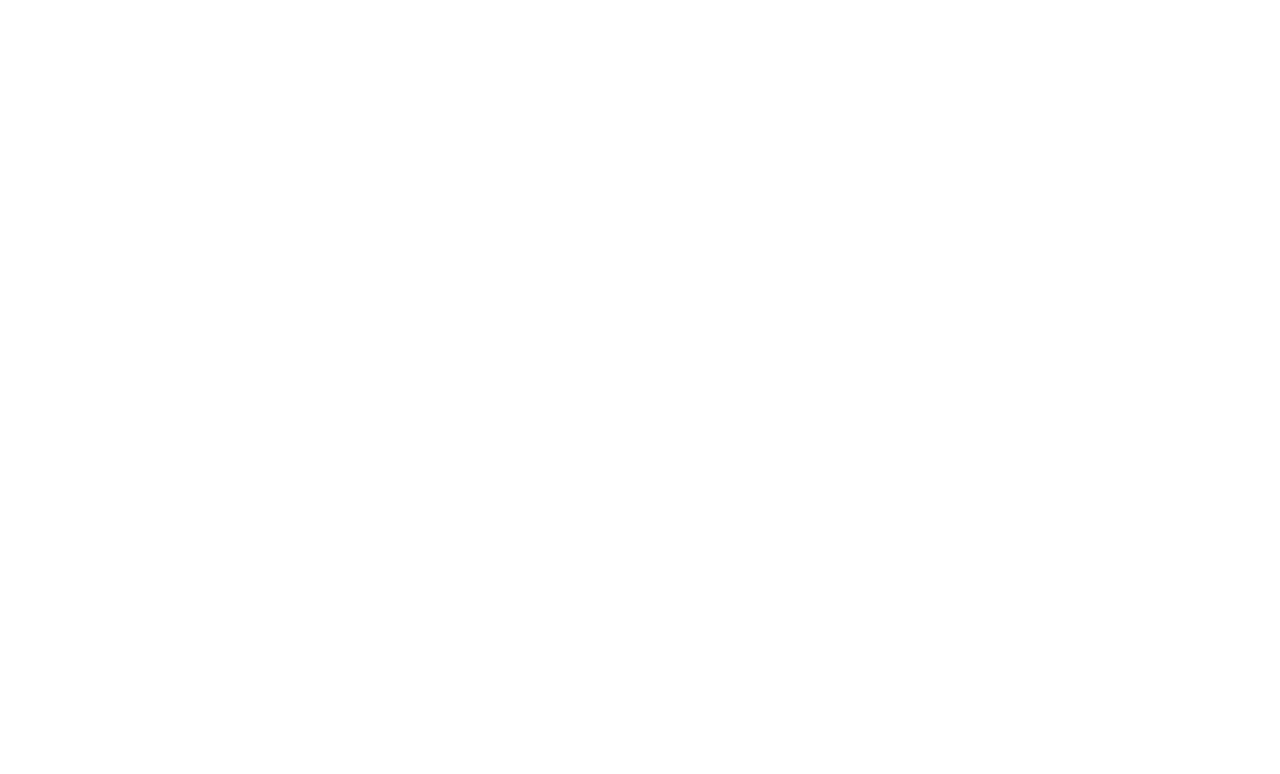
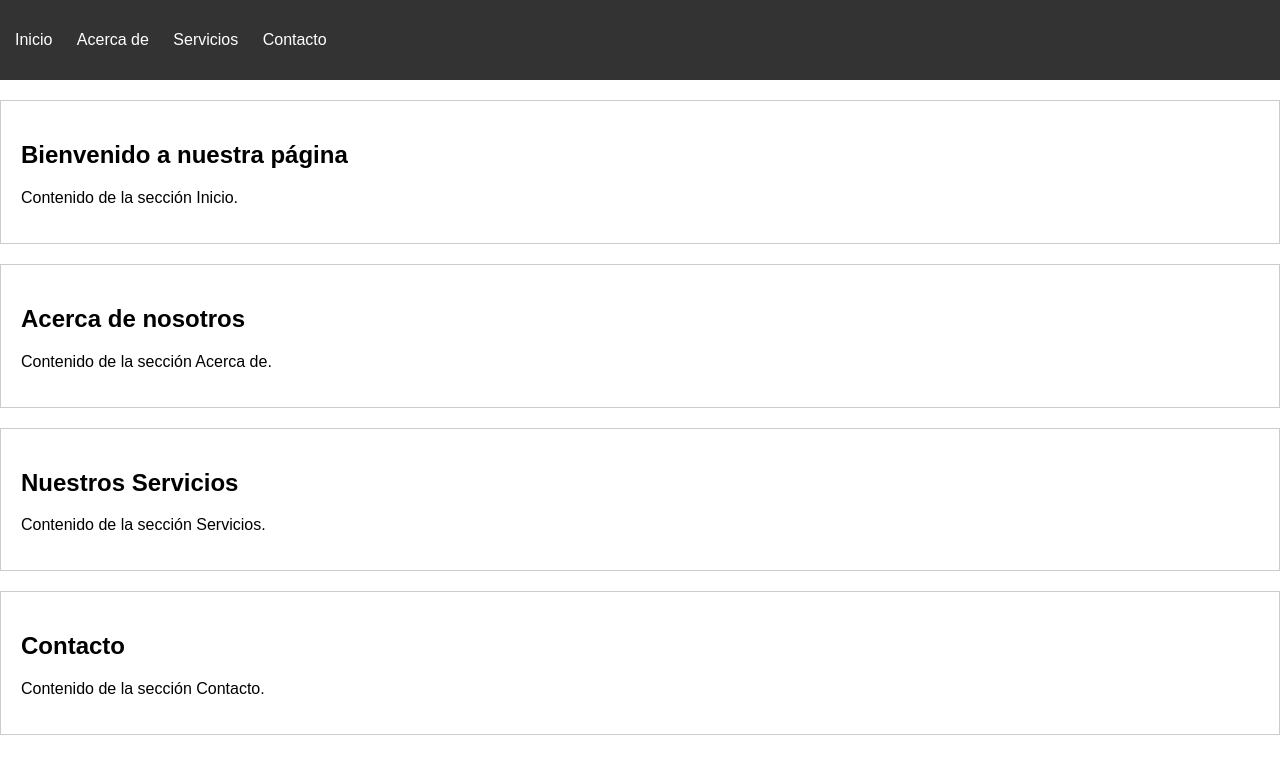
Before and after one commit to MatiasMogica/tpGit, a plain HTML site: page index.html in a window 1280 px wide. Drawn offline with Linux system fonts and the light colour scheme.

Commit message:
agrego nav

```diff
--- a/index.html
+++ b/index.html
@@ -4,8 +4,36 @@
     <meta charset="UTF-8">
     <meta name="viewport" content="width=device-width, initial-scale=1.0">
     <title>Document</title>
+    <link rel="stylesheet" href="./styles.css">
 </head>
 <body>
+    <nav>
+        <ul>
+            <li><a href="#home">Inicio</a></li>
+            <li><a href="#about">Acerca de</a></li>
+            <li><a href="#services">Servicios</a></li>
+            <li><a href="#contact">Contacto</a></li>
+        </ul>
+    </nav>
 
+    <section id="home">
+        <h1>Bienvenido a nuestra página</h1>
+        <p>Contenido de la sección Inicio.</p>
+    </section>
+
+    <section id="about">
+        <h1>Acerca de nosotros</h1>
+        <p>Contenido de la sección Acerca de.</p>
+    </section>
+
+    <section id="services">
+        <h1>Nuestros Servicios</h1>
+        <p>Contenido de la sección Servicios.</p>
+    </section>
+
+    <section id="contact">
+        <h1>Contacto</h1>
+        <p>Contenido de la sección Contacto.</p>
+    </section>
 </body>
 </html>
--- a/styles.css
+++ b/styles.css
@@ -1,3 +1,36 @@
-body{
-    background-color: beige;
+body {
+    font-family: Arial, sans-serif;
+    margin: 0;
+    padding: 0;
 }
+
+nav {
+    background-color: #333;
+    color: white;
+    padding: 15px;
+}
+
+nav ul {
+    list-style-type: none;
+    padding: 0;
+}
+
+nav ul li {
+    display: inline;
+    margin-right: 20px;
+}
+
+nav ul li a {
+    color: white;
+    text-decoration: none;
+}
+
+nav ul li a:hover {
+    text-decoration: underline;
+}
+
+section {
+    padding: 20px;
+    margin: 20px 0;
+    border: 1px solid #ccc;
+}
```
